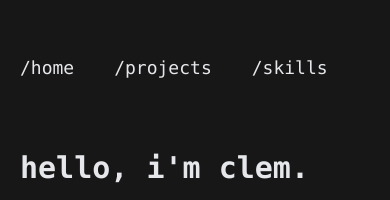
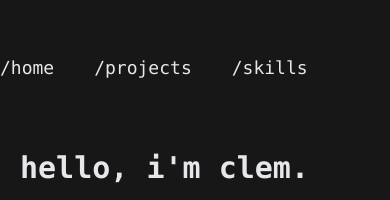
Before and after one commit to clxmente/OLD-solorio.dev, a Next.js app: page / in a window 390 px wide. Shown: the part 156-356 px from the top of the page. Built offline with nearby package versions, Linux system fonts and the light colour scheme.

Commit message:
padding fix on mobile

```diff
--- a/components/Navbar.jsx
+++ b/components/Navbar.jsx
@@ -2,7 +2,7 @@ import Link from "next/link";
 
 export function Navbar() {
     return (
-        <div className="h-24 flex justify-start px-5 sm:px-0">
+        <div className="h-24 flex justify-start">
         <nav className="font-mono text-lg text-gray-200 no-underline">
           <div className="flex">
             <div className="pr-10"><Link href={"/"}><a className="hover:text-mygreen-500">/home</a></Link></div>
```
